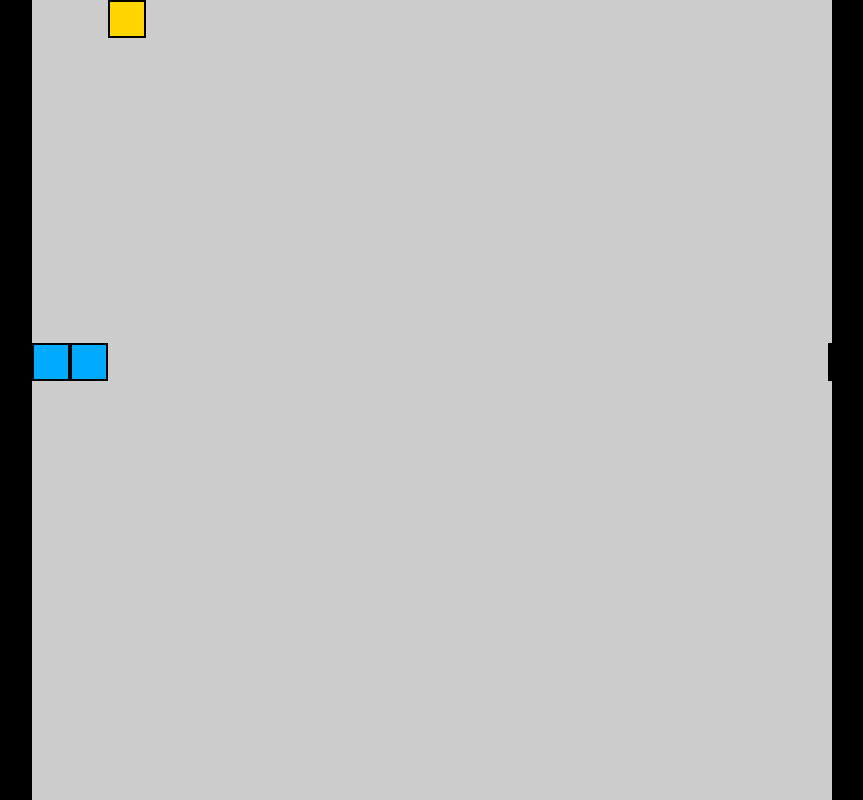
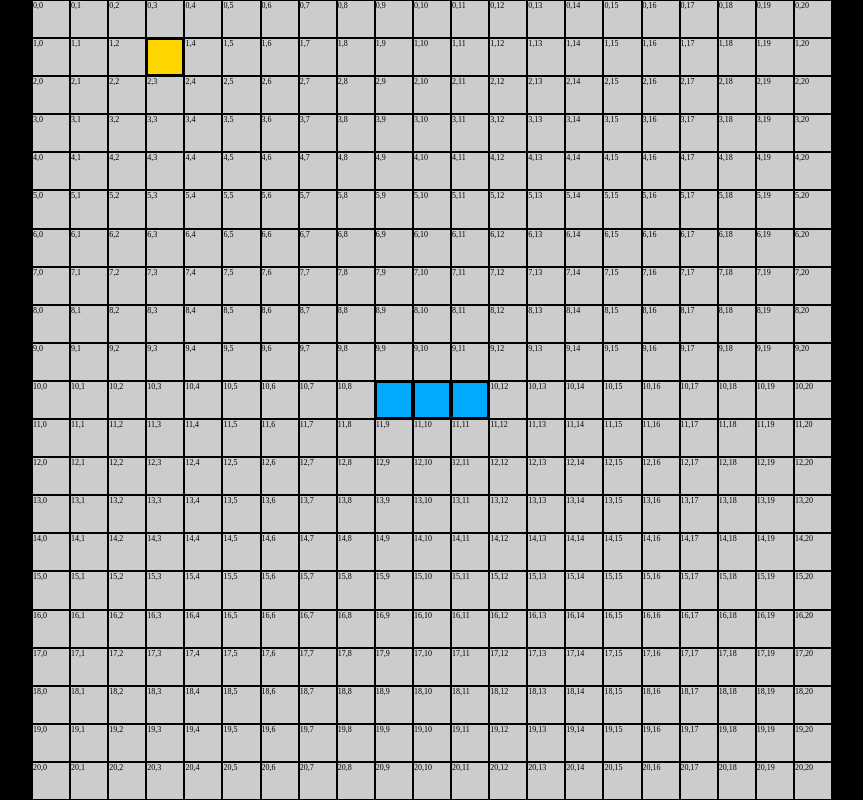
Before and after one commit to RobinAxelsson/JS-Browser-Snake, a plain HTML site: page index.html in a window 1280 px wide. Shown: the whole page, without its empty margins (208-1071 px from the left). Drawn offline with Linux system fonts and the light colour scheme.

Commit message:
rendering testboard to calculate correct positions

```diff
--- /dev/null
+++ b/Control.js
@@ -0,0 +1,21 @@
+import {Snake} from "./Snake.js"
+export class Control{
+/**
+ * @param {Snake} snake
+ * @param {string} leftKey
+ * @param {string} rightKey
+ */
+    constructor(snake, leftKey, rightKey){
+        this.snake = snake;
+        this.leftKey = leftKey;
+        this.rightKey = rightKey;
+    }
+    /**
+     * Checks if keypressed is turning the snake and then turns the snake if condition.
+     * @param {KeyboardEvent} event
+     */
+    onKeyPressEvent(event){
+        if (event.key === this.leftKey) this.snake.turnLeft();
+        if (event.key === this.rightKey) this.snake.turnRight();
+    }
+}
--- a/GameGraphics.js
+++ b/GameGraphics.js
@@ -1,4 +1,5 @@
 import { X_TILES, Y_TILES } from "./Const.js";
+import { renderTestField } from "./test.js";
 
 export class GameGraphics {
   /**
@@ -9,8 +10,14 @@ export class GameGraphics {
      * @param {HTMLDivElement} gameBoard is the gameboard where pieces get rendered.
      */
   constructor(getSnakeFunc, getFoodFunc, gameBoard) {
-        gameBoard.style.setProperty("grid-template-rows", `repeat(${Y_TILES}, 1fr)`);
-        gameBoard.style.setProperty("grid-template-columns", `repeat(${X_TILES}, 1fr)`);
+    gameBoard.style.setProperty(
+      "grid-template-rows",
+      `repeat(${Y_TILES}, 1fr)`
+    );
+    gameBoard.style.setProperty(
+      "grid-template-columns",
+      `repeat(${X_TILES}, 1fr)`
+    );
     this.getSnakeFunc = getSnakeFunc;
     this.getFoodFunc = getFoodFunc;
     this.gameBoard = gameBoard;
@@ -20,20 +27,21 @@ export class GameGraphics {
    * @param {[number]} coords list of part coordinates
    */
   __drawPiece(styleClass, coords) {
-        const gameEl = document.createElement('div');
-        gameEl.style.gridRowStart = coords[0];
-        gameEl.style.gridColumnStart = coords[1];
+    const gameEl = document.createElement("div");
+    gameEl.style.gridRowStart = coords[0] + 1;
+    gameEl.style.gridColumnStart = coords[1] + 1;
     gameEl.classList.add(styleClass);
     this.gameBoard.appendChild(gameEl);
   }
   __drawSnake() {
-        this.getSnakeFunc().forEach(part => {
+    this.getSnakeFunc().forEach((part) => {
       this.__drawPiece("snake", part);
-        })
+    });
   }
   refresh() {
     this.gameBoard.innerHTML = "";
+    renderTestField();
     this.__drawSnake();
-        this.__drawPiece("food", this.getFoodFunc()[0])
+    this.__drawPiece("food", this.getFoodFunc()[0]);
   }
 }
--- a/const.js
+++ b/const.js
@@ -1,4 +1,5 @@
-export const SNAKE_SPEED = 5
-export const SNAKE_LENGTH = 3
-export const X_TILES = 21
-export const Y_TILES = 21
+export const SNAKE_SPEED = 0.5;
+export const SNAKE_LENGTH = 3;
+export const X_TILES = 21;
+export const Y_TILES = 21;
+export const SNAKE_HEAD = { X: 10, Y: 10 };
--- a/game.js
+++ b/game.js
@@ -1,20 +1,23 @@
-import { SNAKE_LENGTH, X_TILES, Y_TILES } from "./Const.js";
+import { SNAKE_HEAD, SNAKE_LENGTH, X_TILES, Y_TILES } from "./Const.js";
 import { Snake } from "./Snake.js";
 
 export class Game {
   constructor() {
     this.leftEnd = 0;
     this.topEnd = 0;
-        this.rightEnd = X_TILES-1;
-        this.downEnd = Y_TILES-1;
+    this.rightEnd = X_TILES - 1;
+    this.downEnd = Y_TILES - 1;
     this.food = [];
     this.gameOver = false;
 
-        this.snake = new Snake(this.rightEnd / 2, this.downEnd / 2, SNAKE_LENGTH);
-        this.coordGetters = []
+    this.snake = new Snake(SNAKE_HEAD.X, SNAKE_HEAD.Y, SNAKE_LENGTH);
+    this.coordGetters = [];
     this.getSnakeCoords = this.snake.getBody;
   }
-    getFoodCoords = () => this.food
+  get Snake() {
+    return this.snake;
+  }
+  getFoodCoords = () => this.food;
   spawnFood() {
     let onSnake = true;
     let body = this.snake.getBody();
@@ -23,19 +26,25 @@ export class Game {
     while (onSnake) {
       randX = getRandomInt(this.leftEnd, this.rightEnd);
       randY = getRandomInt(this.topEnd, this.downEnd);
-            if (body.filter(coord => coord[0] === randX && coord[1] === randY).length === 0) onSnake = false;
+      if (
+        body.filter((coord) => coord[0] === randX && coord[1] === randY)
+          .length === 0
+      )
+        onSnake = false;
     }
     this.food.push([randX, randY]);
   }
   tick() {
+    console.log(this.snake.getHead());
+    this.gameOver = true;
     this.snake.move();
     if (this.food.length === 0) {
       this.spawnFood();
     }
     let status = this.snakeStatus();
-        if (status === Head.Wall){
+    if (status === Head.Wall) {
       this.gameOver = true;
-            return
+      return;
     }
     if (status === Head.Food) {
       this.snake.grow();
@@ -50,39 +59,39 @@ function getRandomInt(min, max) {
   max = Math.floor(max);
   return Math.floor(Math.random() * (max - min) + min); //The maximum is exclusive and the minimum is inclusive
 }
-class Head{
-    static Free = 0
-    static Food = 1
-    static Wall = 2
+class Head {
+  static Free = 0;
+  static Food = 1;
+  static Wall = 2;
   /**
    * @param {Snake} snake
    * @param {[[number]]} food
    * */
-    static getPosition(snake, food){
+  static getPosition(snake, food) {
     let head = snake.getHead();
     let x = head[0];
     let y = head[1];
-        if(x < 0 || x >= X_TILES) return Head.Wall;
-        if(y < 0 || y >= Y_TILES) return Head.Wall;
+    if (x < 0 || x >= X_TILES) return Head.Wall;
+    if (y < 0 || y >= Y_TILES) return Head.Wall;
     let fx = food[0][0];
     let fy = food[0][1];
-        if(x === fx && y === fy) return Head.Food;
+    if (x === fx && y === fy) return Head.Food;
     return Head.Free;
   }
 }
 export class Direction {
-    static Up = 0
-    static Right = 1
-    static Down = 2
-    static Left = 3
+  static Up = 0;
+  static Right = 1;
+  static Down = 2;
+  static Left = 3;
   static turnRight(currentDirection) {
     if (currentDirection < 3) return currentDirection + 1;
     if (currentDirection == 3) return 0;
-        else throw 'direction can only be 0-3'
+    else throw "direction can only be 0-3";
   }
   static turnLeft(currentDirection) {
     if (currentDirection > 0) return currentDirection - 1;
     if (currentDirection == 0) return 3;
-        else throw 'direction can only be 0-3'
+    else throw "direction can only be 0-3";
   }
 }
--- a/main.js
+++ b/main.js
@@ -1,21 +1,33 @@
-import { Game } from "./Game.js"
-import { GameGraphics } from "./GameGraphics.js"
-import { SNAKE_SPEED } from "./Const.js";
+import { Game } from "./Game.js";
+import { GameGraphics } from "./GameGraphics.js";
+import { SNAKE_SPEED, Y_TILES, X_TILES } from "./Const.js";
+import { Control } from "./Control.js";
+import { renderTestField } from "./test.js";
 
 const board = document.getElementById("game-board");
+renderTestField();
+
 const game = new Game();
-const graphics = new GameGraphics(game.getSnakeCoords, game.getFoodCoords, board);
+const graphics = new GameGraphics(
+  game.getSnakeCoords,
+  game.getFoodCoords,
+  board
+);
 let lastRenderTime = 0;
+let control = new Control(game.snake, "ArrowLeft", "ArrowRight");
+document.addEventListener("keydown", (e) => {
+  control.onKeyPressEvent(e);
+});
 function gameLoop(currentTime) {
-    if(game.gameOver === true){
-        return
-    }
-    const secondsSinceLastRender = (currentTime - lastRenderTime) / 1000
-    if (secondsSinceLastRender > 1 / SNAKE_SPEED){
-        lastRenderTime = currentTime
-        game.tick();
-        graphics.refresh();
-    }
-    window.requestAnimationFrame(gameLoop);
+  if (game.gameOver === true) return;
+  const secondsSinceLastRender = (currentTime - lastRenderTime) / 1000;
+  if (secondsSinceLastRender > 1 / SNAKE_SPEED) {
+    lastRenderTime = currentTime;
+    game.tick();
+    graphics.refresh();
+  }
+  window.requestAnimationFrame(gameLoop);
 }
-gameLoop()
+gameLoop();
+
+//KeyboardEvent {isTrusted: true, key: "ArrowDown", code: "ArrowDown", location: 0, ctrlKey: false, …}
--- /dev/null
+++ b/test.js
@@ -0,0 +1,19 @@
+import { X_TILES, Y_TILES } from "./Const.js";
+
+export function renderTestField() {
+  const board = document.getElementById("game-board");
+  board.style.setProperty("grid-template-rows", `repeat(${Y_TILES}, 1fr)`);
+  board.style.setProperty("grid-template-columns", `repeat(${X_TILES}, 1fr)`);
+  for (let y = 0; y < Y_TILES; y++) {
+    for (let x = 0; x < X_TILES; x++) {
+      const square = document.createElement("div");
+      square.style.gridRowStart = x + 1;
+      square.style.gridColumnStart = y + 1;
+      square.innerText = x + "," + y;
+      square.style.fontSize = "8px";
+      square.style.borderStyle = "solid";
+      square.style.borderWidth = "1px";
+      board.appendChild(square);
+    }
+  }
+}
```
Also changed, not shown: index.html (+1 -0 lines). Lines whose indentation alone changed are shown as unchanged.
